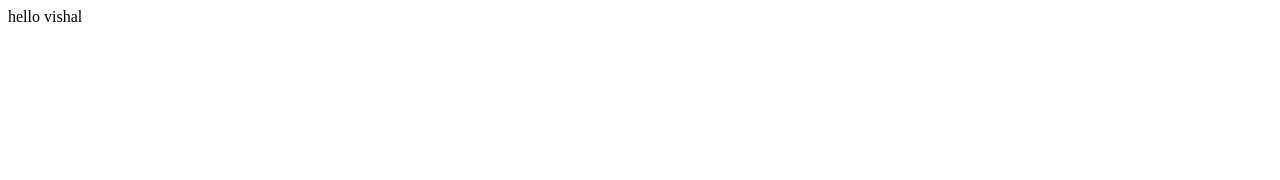
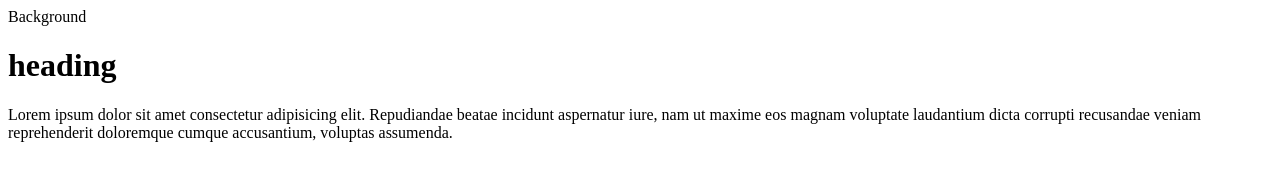
Before and after one commit to vishal-junghare/myrepo, a plain HTML site: page index.html in a window 1280 px wide. Drawn offline with Linux system fonts and the light colour scheme.

Commit message:
add to basic code in indexfile

```diff
--- a/index.html
+++ b/index.html
@@ -1 +1,14 @@
-<p>hello vishal</p>
+
+<!DOCTYPE html>
+<html lang="en">
+<head>
+    <meta charset="UTF-8">
+    <meta name="viewport" content="width=device-width, initial-scale=1.0">
+    <title>Document</title>
+</head>
+<body>
+    <div>Background</div>
+    <h1>heading</h1>
+    <p>Lorem ipsum dolor sit amet consectetur adipisicing elit. Repudiandae beatae incidunt aspernatur iure, nam ut maxime eos magnam voluptate laudantium dicta corrupti recusandae veniam reprehenderit doloremque cumque accusantium, voluptas assumenda.</p>
+</body>
+</html>
```
